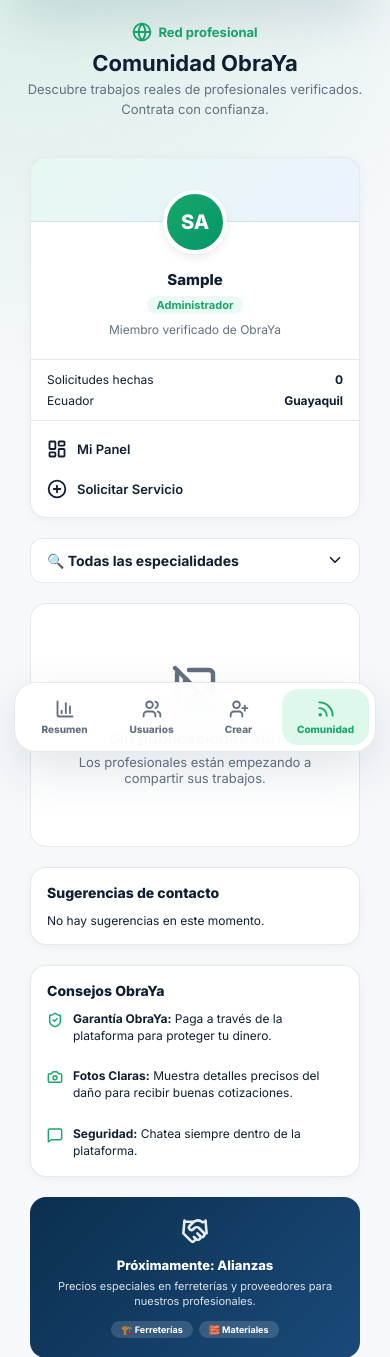
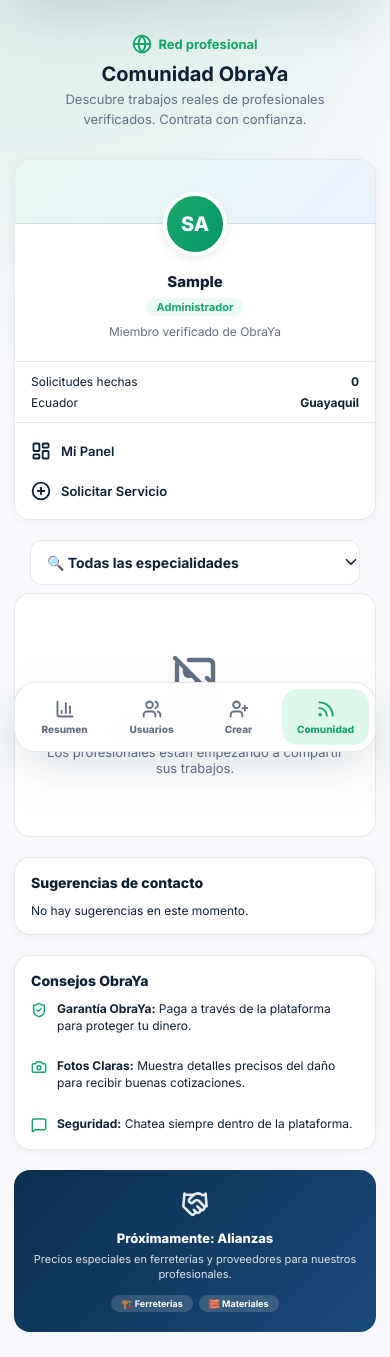
Before and after one commit to Jaisartuyk/Multi-oficios, a Django app: page /comunidad/ in a window 390 px wide. Shown: the part 78-1435 px from the top of the page. After the commit the page ends 1410 px from the top, so only its background shows below. Run offline with Django 5.2, Linux system fonts and the light colour scheme; the visitor is signed in with stand-in values (Sample User, id 1); data that the repository does not hold is empty.

Commit message:
Conecto2

```diff
--- a/templates/core/feed.html
+++ b/templates/core/feed.html
@@ -277,6 +277,33 @@
         flex-shrink: 0;
         margin-top: 1px;
     }
+
+    /* Reglas para móviles (Estilo de feed de LinkedIn Edge-to-Edge) */
+    @media (max-width: 767px) {
+        .community-container {
+            padding: 0 0 40px !important;
+        }
+        .selector-wrapper {
+            padding: 0 16px !important;
+        }
+        .feed-card {
+            border-radius: 0 !important;
+            border-left: none !important;
+            border-right: none !important;
+            box-shadow: none !important;
+            margin-bottom: 8px !important;
+        }
+        .community-center {
+            gap: 8px !important;
+        }
+        /* Ajustar cabecera de feed en móvil */
+        .dashboard-heading {
+            padding: 12px 16px 8px !important;
+        }
+        .dashboard-heading h1 {
+            font-size: 20px !important;
+        }
+    }
 </style>
 {% endblock %}
 
@@ -402,7 +429,7 @@
         <main class="community-center">
 
             <!-- Selector de Especialidades -->
-            <div style="position: relative; width: 100%;">
+            <div class="selector-wrapper" style="position: relative; width: 100%;">
                 <select onchange="location = this.value;" style="width: 100%; padding: 12px 16px; padding-right: 40px; border-radius: 12px; font-size: 14px; font-weight: 700; border: 1.5px solid var(--line); background: var(--surface); color: var(--text); appearance: none; -webkit-appearance: none; cursor: pointer; transition: border-color 0.2s, box-shadow 0.2s; outline: none; font-family: inherit;">
                     <option value="{% url 'feed' %}" {% if not current_filter %}selected{% endif %}>🔍 Todas las especialidades</option>
                     {% for spec in specialties %}
```
